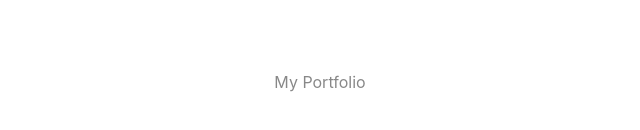
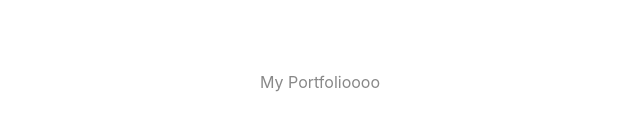
Before and after one commit to miacsilva/Maria-Carvalho-Portfolio, a React (Vite) app: page / in a window 1280 px wide. Shown: the part 318-448 px from the top of the page, without its empty margins (320-960 px from the left). Built offline with nearby package versions, Linux system fonts and the light colour scheme.

Commit message:
new test

```diff
--- a/src/App.jsx
+++ b/src/App.jsx
@@ -7,7 +7,7 @@ function App() {
     <>
 
       <p className="read-the-docs">
-       My Portfolio
+       My Portfolioooo
       </p>
     </>
   )
```
